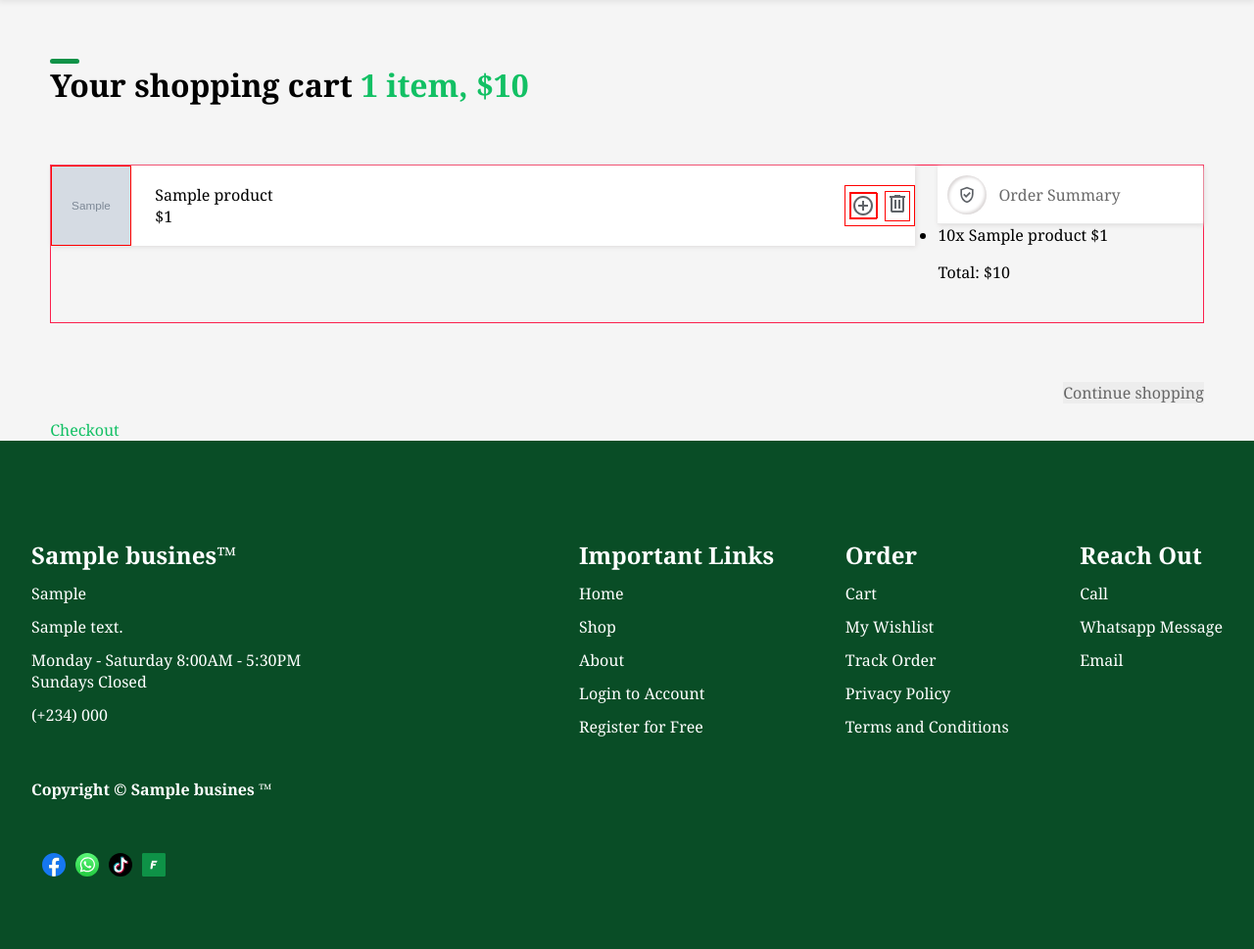
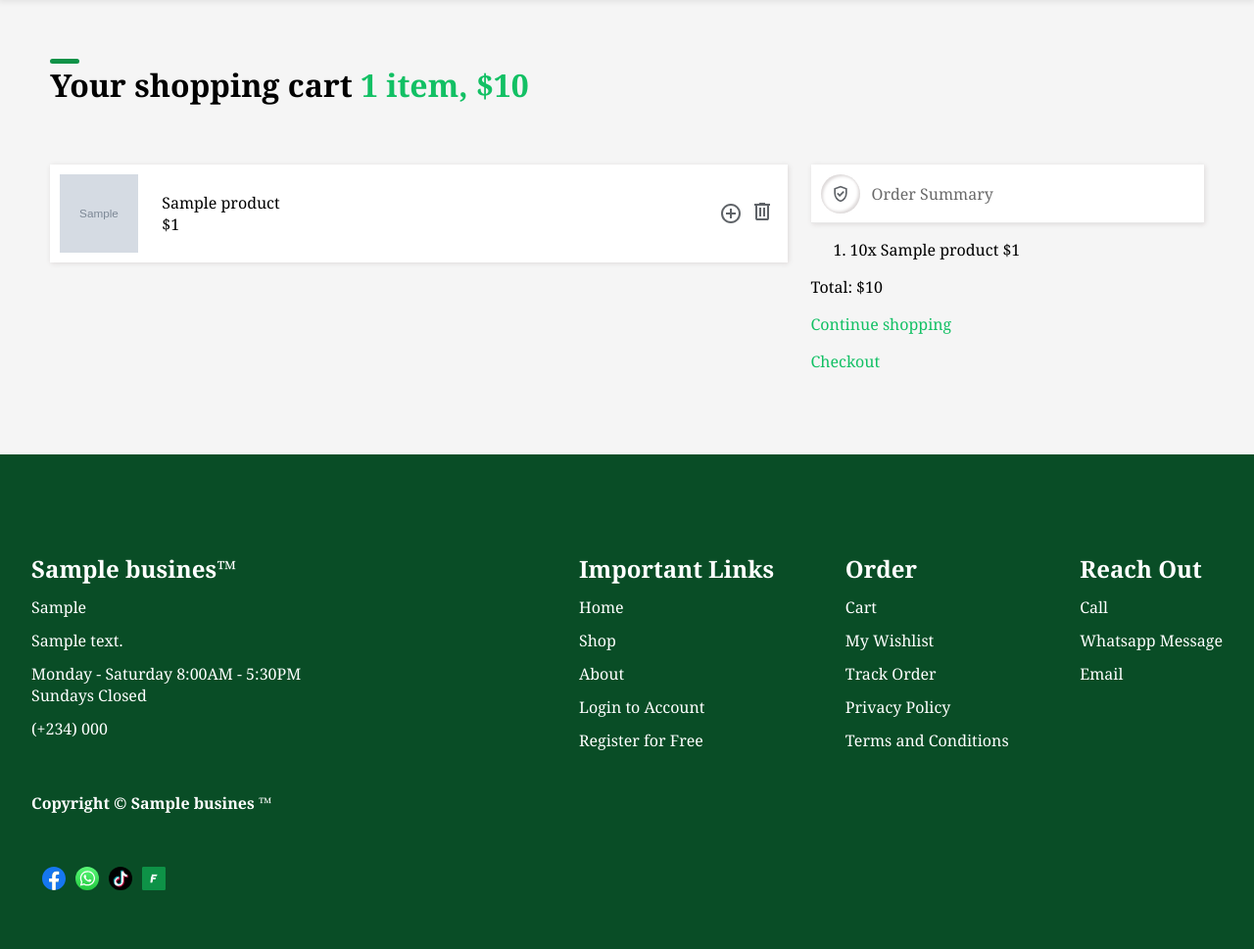
Before and after one commit to akintolatech/fabletech, a Django app: template cart/templates/cart/detail.html in a window 1280 px wide. Shown: the part 70-1039 px from the top of the page at 98% size. Before the commit the page ends 965 px from the top, so only its background shows below. Run offline with Django 5.2, Linux system fonts and the light colour scheme; the template is opened without the code that fills it: most values are stand-ins (such as "Sample title", 1, 10 or a date in 2020); grey boxes marked "Sample" are stand-in pictures; some libraries are stand-ins or nearby versions.

Commit message:
Cart UI Refactor

```diff
--- a/cart/templates/cart/detail.html
+++ b/cart/templates/cart/detail.html
@@ -10,25 +10,22 @@
       <!-- section -->
     <div class="section">
 
-        <h1>
+
 
       {% with total_items=cart|length %}
+
         {% if total_items > 0 %}
+          <h1>
             Your shopping cart
             <a href="{% url 'cart:cart_detail' %}">
               {{ total_items }} item{{ total_items|pluralize }},
               ${{ cart.get_total_price }}
             </a>
-            {% elif not order %}
-              Your cart is empty.
-            {% endif %}
-          {% endwith %}
-
           </h1>
 
-        <div class="shop-container for-cart">
 
 
+          <div class="shop-container for-cart">
 
             <div class="container-of-containers">
 
@@ -75,10 +72,6 @@
                                 </form>
                             </div>
 
-
-
-
-
                           </div>
 
                         </div>
@@ -90,7 +83,7 @@
 
             </div>
 
-          <div class="aside-container">
+            <div class="aside-container aside-container-for-cart">
 
                 <!-- <h4>Categories</h4> -->
 
@@ -107,68 +100,60 @@
 
                 </div>
 
-              <ul>
+                <div class="cart-summary-box">
+
+                  <ol>
                     {% for item in cart %}
                       <li>
                         {{ item.quantity }}x {{ item.product.name }}
                         <span>${{ item.total_price }}</span>
                       </li>
                     {% endfor %}
-              </ul>
+                  </ol>
                   <p>Total: ${{ cart.get_total_price }}</p>
+                  <p>
+                    <a href="{% url 'shop:product_list' %}" class="button
+                    light">Continue shopping</a>
 
-              <!-- <div class="related-products-container">
-                  <h4>Best Deals</h4>
+                  </p>
 
-                  <div class="user-func">
-                      <div class="icon-and-text">
-                          <div class="func-icon"><img src="../img/burger.png"></div>
-                          <h4>Small Chops</h4>
-                      </div>
-                      <h4>(3)</h4>
+                  <a href="{% url 'orders:order_create' %}" >Checkout</a>
                 </div>
 
-                  <div class="foodtab">
-
-                      <div class="foodimg">
-                          <img src="../img/shawarma.png"/>
-                      </div>
-                      <div class="foodtext">
-                          <h4>Chicken Sharwarma</h4>
-                          <p>$300</p>
-                      </div>
-
-                  </div>
-                  <div class="foodtab">
-
-                      <div class="foodimg">
-                          <img src="../img/shawarma.png"/>
-                      </div>
-                      <div class="foodtext">
-                          <h4>Chicken Sharwarma</h4>
-                          <p>$300</p>
-                      </div>
-
-                  </div>
-              </div> -->
 
 
             </div>
 
           </div>
 
+        {% elif not order %}
+
+          <h1>Your cart is empty.</h1>
+          <div class="message-container">
+            <center>
+              <div class="message-container-image-box">
+                <img src="{% static 'img/none.png' %}" width="320px"/>
+              </div>
+              <p class="text-right">
+                <a href="{% url 'shop:product_list' %}" class="button
+                light">Continue shopping</a>
+
+              </p>
+            </center>
+
+          </div>
+
+        {% endif %}
+      {% endwith %}
+
+
+
+
+
     </div>
 
 
 
 
-  <p class="text-right">
-    <a href="{% url 'shop:product_list' %}" class="button
-    light">Continue shopping</a>
 
-  </p>
-
-  <a href="{% url 'orders:order_create' %}" class="button">
-  Checkout
-  </a>
 {% endblock %}
--- a/static/styles/cart.css
+++ b/static/styles/cart.css
@@ -30,7 +30,7 @@ a.button, input[type="submit"] {
 
 
 
-
+/*
 a.button.light {
     color:#666;
     background:#ededed;
@@ -86,7 +86,7 @@ tbody td.num {
 td input[type="submit"] {
     font-size:12px;
     padding:4px 10px;
-}
+} */
 
 /* form p label, form p input {
     float:left;
@@ -219,11 +219,12 @@ ul.errorlist {
 .product-detail h1 {
     margin-bottom:0;
 }
-
+/*
 .product-detail h2 {
     margin-top:10px;
-}
+} */
 
+/*
 .order-form {
     float:left;
 }
@@ -316,7 +317,7 @@ ul.errorlist {
 
 .recommendations.cart img {
     width:120px;
-}
+} */
 
 /* braintree hosted fields */
 form div.field {
@@ -343,8 +344,12 @@ form div.field {
     width: 100%;
     /* border: 1px solid red; */
     /* height: 200px; */
+    padding: 10px;
+    margin-bottom:  12px;
+    box-sizing: border-box;
     background-color: white;
     box-shadow: 1px 1px 5px #ddd9d9;
+
     display: flex;
     justify-content: space-between;
     align-items: center;
@@ -365,7 +370,7 @@ form div.field {
 .cart-item-img-box {
     width: 80px;
     height: 80px;
-    border: 1px solid red;
+    /* border: 1px solid red; */
     margin-right: 24px;
 }
 
@@ -382,7 +387,7 @@ form div.field {
 .cart-qty-control {
     /* width: 20%; */
     height: 40px;
-    border: 1px solid red;
+    /* border: 1px solid red; */
     display: flex;
     justify-content: space-between;
     align-items: center;
@@ -398,7 +403,7 @@ form div.field {
     display: flex;
     justify-content: space-between;
     align-items: center;
-    border: 1px solid red;
+    /* border: 1px solid red; */
 }
 
 select {
@@ -406,6 +411,6 @@ select {
 }
 
 .qty-control-card {
-    border: 1px solid red;
+    /* border: 1px solid red; */
     margin-inline: 4px;
 }
--- a/static/styles/shop.css
+++ b/static/styles/shop.css
@@ -4,7 +4,7 @@
   /* justify-content: space-between;
   border: 1px solid #fb1f4c;
   display: flex; */
-  border: 1px solid #fb1f4c;
+  /* border: 1px solid #fb1f4c; */
 }
 
 .container-of-containers {
@@ -228,7 +228,13 @@ input[type="search"] {
 
     .aside-container {
       width: 23%;
-      border-radius: 20px;
+      /* border-radius: 20px; */
+    }
+
+    .aside-container-for-cart {
+      width: 40%;
+      /* border: 1px solid red; */
+      margin-left: 24px;
     }
 
     .product-container{
```
Also changed, not shown: db.sqlite3, static/img/none.png (added). Lines whose indentation alone changed are shown as unchanged.
